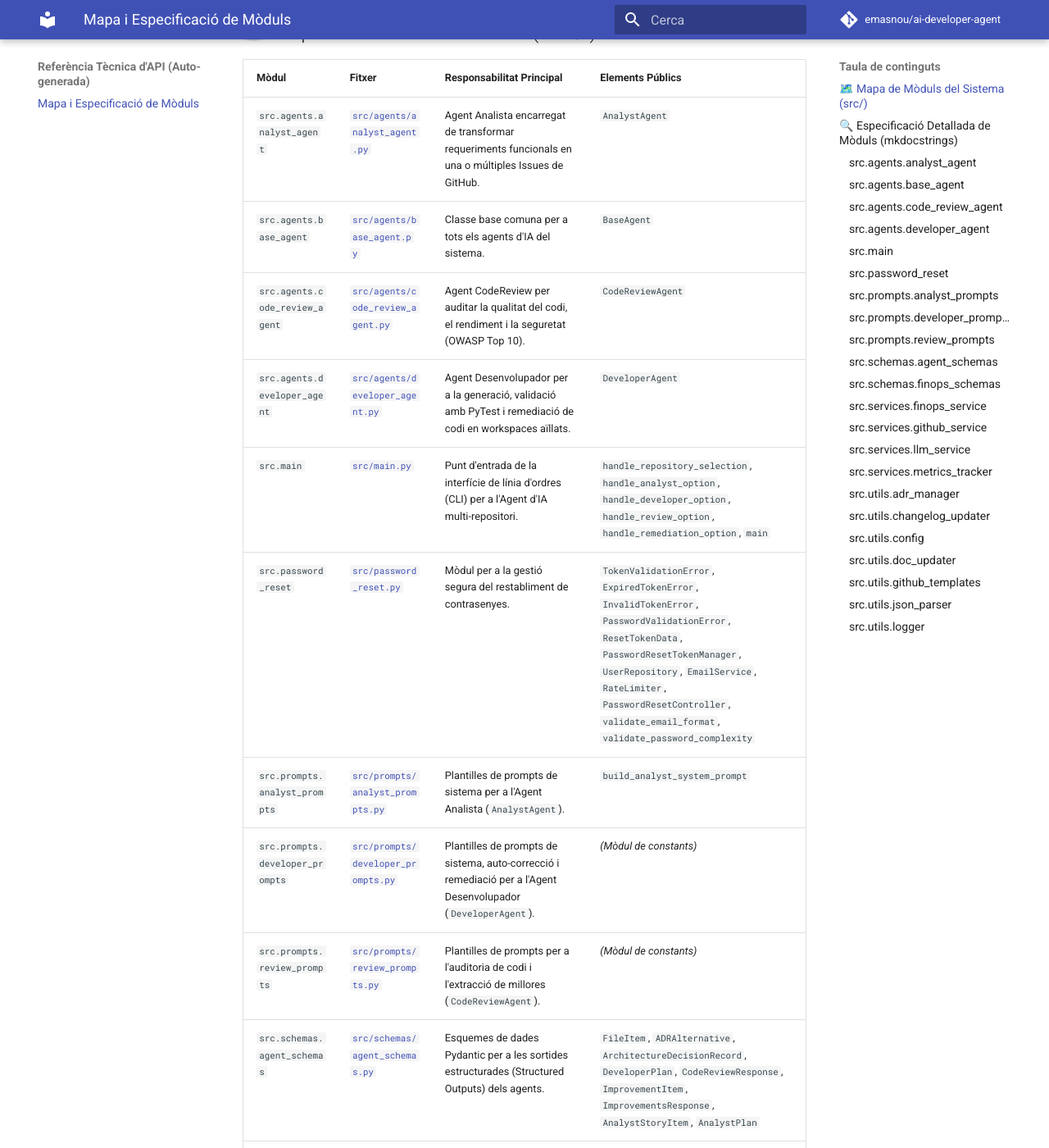
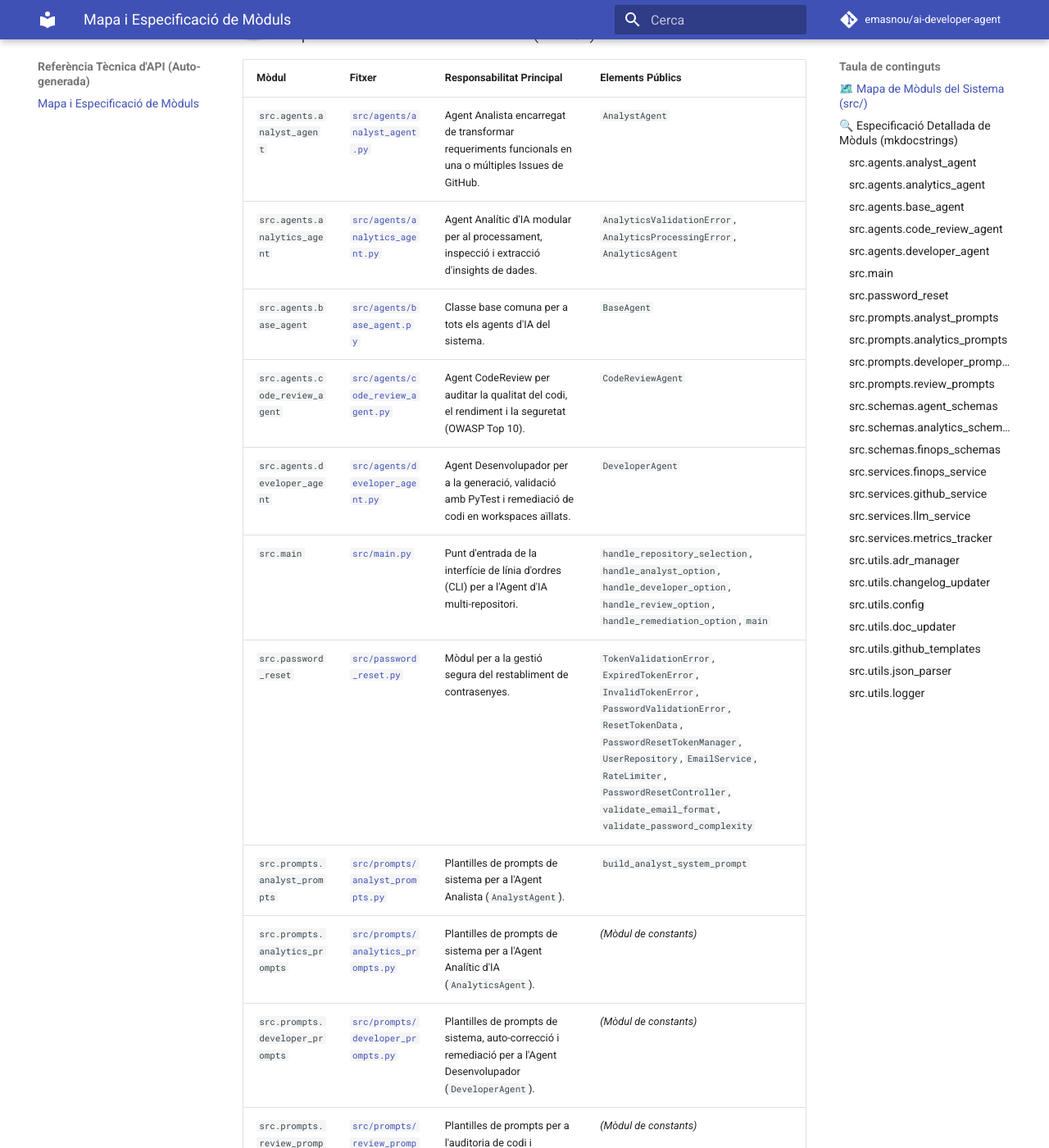
Before and after one commit to emasnou/ai-developer-agent, an MkDocs documentation site: the page built from docs/reference/index.md, in a window 1280 px wide and 1400 px high, scrolled down 323 px. Shown: the whole window at 82% size. Built offline with MkDocs 1.6.1 and Material for MkDocs 9.7.7, drawn with Linux system fonts in a browser that asks for light colours; comment, search, counter and statistics services are not loaded; some of the changed text lies outside the part shown.

Commit message:
feat(issue-4): resolució Issue #4 (Implementació de l'agent analític d'IA (AnalyticsAgent) amb arquitectura modular, contractes Pydantic i gestió robusta d'errors)

```diff
--- a/docs/reference/index.md
+++ b/docs/reference/index.md
@@ -9,15 +9,18 @@
 | Mòdul | Fitxer | Responsabilitat Principal | Elements Públics |
 | :--- | :--- | :--- | :--- |
 | `src.agents.analyst_agent` | [`src/agents/analyst_agent.py`](../../src/agents/analyst_agent.py) | Agent Analista encarregat de transformar requeriments funcionals en una o múltiples Issues de GitHub. | `AnalystAgent` |
+| `src.agents.analytics_agent` | [`src/agents/analytics_agent.py`](../../src/agents/analytics_agent.py) | Agent Analític d'IA modular per al processament, inspecció i extracció d'insights de dades. | `AnalyticsValidationError`, `AnalyticsProcessingError`, `AnalyticsAgent` |
 | `src.agents.base_agent` | [`src/agents/base_agent.py`](../../src/agents/base_agent.py) | Classe base comuna per a tots els agents d'IA del sistema. | `BaseAgent` |
 | `src.agents.code_review_agent` | [`src/agents/code_review_agent.py`](../../src/agents/code_review_agent.py) | Agent CodeReview per auditar la qualitat del codi, el rendiment i la seguretat (OWASP Top 10). | `CodeReviewAgent` |
 | `src.agents.developer_agent` | [`src/agents/developer_agent.py`](../../src/agents/developer_agent.py) | Agent Desenvolupador per a la generació, validació amb PyTest i remediació de codi en workspaces aïllats. | `DeveloperAgent` |
 | `src.main` | [`src/main.py`](../../src/main.py) | Punt d'entrada de la interfície de línia d'ordres (CLI) per a l'Agent d'IA multi-repositori. | `handle_repository_selection`, `handle_analyst_option`, `handle_developer_option`, `handle_review_option`, `handle_remediation_option`, `main` |
 | `src.password_reset` | [`src/password_reset.py`](../../src/password_reset.py) | Mòdul per a la gestió segura del restabliment de contrasenyes. | `TokenValidationError`, `ExpiredTokenError`, `InvalidTokenError`, `PasswordValidationError`, `ResetTokenData`, `PasswordResetTokenManager`, `UserRepository`, `EmailService`, `RateLimiter`, `PasswordResetController`, `validate_email_format`, `validate_password_complexity` |
 | `src.prompts.analyst_prompts` | [`src/prompts/analyst_prompts.py`](../../src/prompts/analyst_prompts.py) | Plantilles de prompts de sistema per a l'Agent Analista (`AnalystAgent`). | `build_analyst_system_prompt` |
+| `src.prompts.analytics_prompts` | [`src/prompts/analytics_prompts.py`](../../src/prompts/analytics_prompts.py) | Plantilles de prompts de sistema per a l'Agent Analític d'IA (`AnalyticsAgent`). | *(Mòdul de constants)* |
 | `src.prompts.developer_prompts` | [`src/prompts/developer_prompts.py`](../../src/prompts/developer_prompts.py) | Plantilles de prompts de sistema, auto-correcció i remediació per a l'Agent Desenvolupador (`DeveloperAgent`). | *(Mòdul de constants)* |
 | `src.prompts.review_prompts` | [`src/prompts/review_prompts.py`](../../src/prompts/review_prompts.py) | Plantilles de prompts per a l'auditoria de codi i l'extracció de millores (`CodeReviewAgent`). | *(Mòdul de constants)* |
 | `src.schemas.agent_schemas` | [`src/schemas/agent_schemas.py`](../../src/schemas/agent_schemas.py) | Esquemes de dades Pydantic per a les sortides estructurades (Structured Outputs) dels agents. | `FileItem`, `ADRAlternative`, `ArchitectureDecisionRecord`, `DeveloperPlan`, `CodeReviewResponse`, `ImprovementItem`, `ImprovementsResponse`, `AnalystStoryItem`, `AnalystPlan` |
+| `src.schemas.analytics_schemas` | [`src/schemas/analytics_schemas.py`](../../src/schemas/analytics_schemas.py) | Esquemes Pydantic per a les consultes i respostes estructurades de l'AnalyticsAgent. | `AnalyticsMetric`, `AnalyticsInsight`, `AnalyticsQuery`, `AnalyticsResponse` |
 | `src.schemas.finops_schemas` | [`src/schemas/finops_schemas.py`](../../src/schemas/finops_schemas.py) | Esquemes Pydantic per a la gestió de telemetria de consum de tokens i costos FinOps. | `TokenUsage`, `PricingTier`, `CostBreakdown`, `CallMetricRecord`, `SessionSummary` |
 | `src.services.finops_service` | [`src/services/finops_service.py`](../../src/services/finops_service.py) | Servei de catàleg de preus i motor de càlcul de costos FinOps per a models de LLM. | `ModelPricingNotFoundError`, `FinOpsPricingCatalog`, `CostCalculator` |
 | `src.services.github_service` | [`src/services/github_service.py`](../../src/services/github_service.py) | Servei d'integració multi-repositori amb l'API de GitHub mitjançant PyGithub. | `GitHubService`, `validate_repo_name` |
@@ -41,6 +44,13 @@
 - **Resum:** Agent Analista encarregat de transformar requeriments funcionals en una o múltiples Issues de GitHub.
 
 ::: src.agents.analyst_agent
+
+### `src.agents.analytics_agent`
+
+- **Fitxer font:** [`src/agents/analytics_agent.py`](../../src/agents/analytics_agent.py)
+- **Resum:** Agent Analític d'IA modular per al processament, inspecció i extracció d'insights de dades.
+
+::: src.agents.analytics_agent
 
 ### `src.agents.base_agent`
 
@@ -84,6 +94,13 @@
 
 ::: src.prompts.analyst_prompts
 
+### `src.prompts.analytics_prompts`
+
+- **Fitxer font:** [`src/prompts/analytics_prompts.py`](../../src/prompts/analytics_prompts.py)
+- **Resum:** Plantilles de prompts de sistema per a l'Agent Analític d'IA (`AnalyticsAgent`).
+
+::: src.prompts.analytics_prompts
+
 ### `src.prompts.developer_prompts`
 
 - **Fitxer font:** [`src/prompts/developer_prompts.py`](../../src/prompts/developer_prompts.py)
@@ -104,6 +121,13 @@
 - **Resum:** Esquemes de dades Pydantic per a les sortides estructurades (Structured Outputs) dels agents.
 
 ::: src.schemas.agent_schemas
+
+### `src.schemas.analytics_schemas`
+
+- **Fitxer font:** [`src/schemas/analytics_schemas.py`](../../src/schemas/analytics_schemas.py)
+- **Resum:** Esquemes Pydantic per a les consultes i respostes estructurades de l'AnalyticsAgent.
+
+::: src.schemas.analytics_schemas
 
 ### `src.schemas.finops_schemas`
 
```
